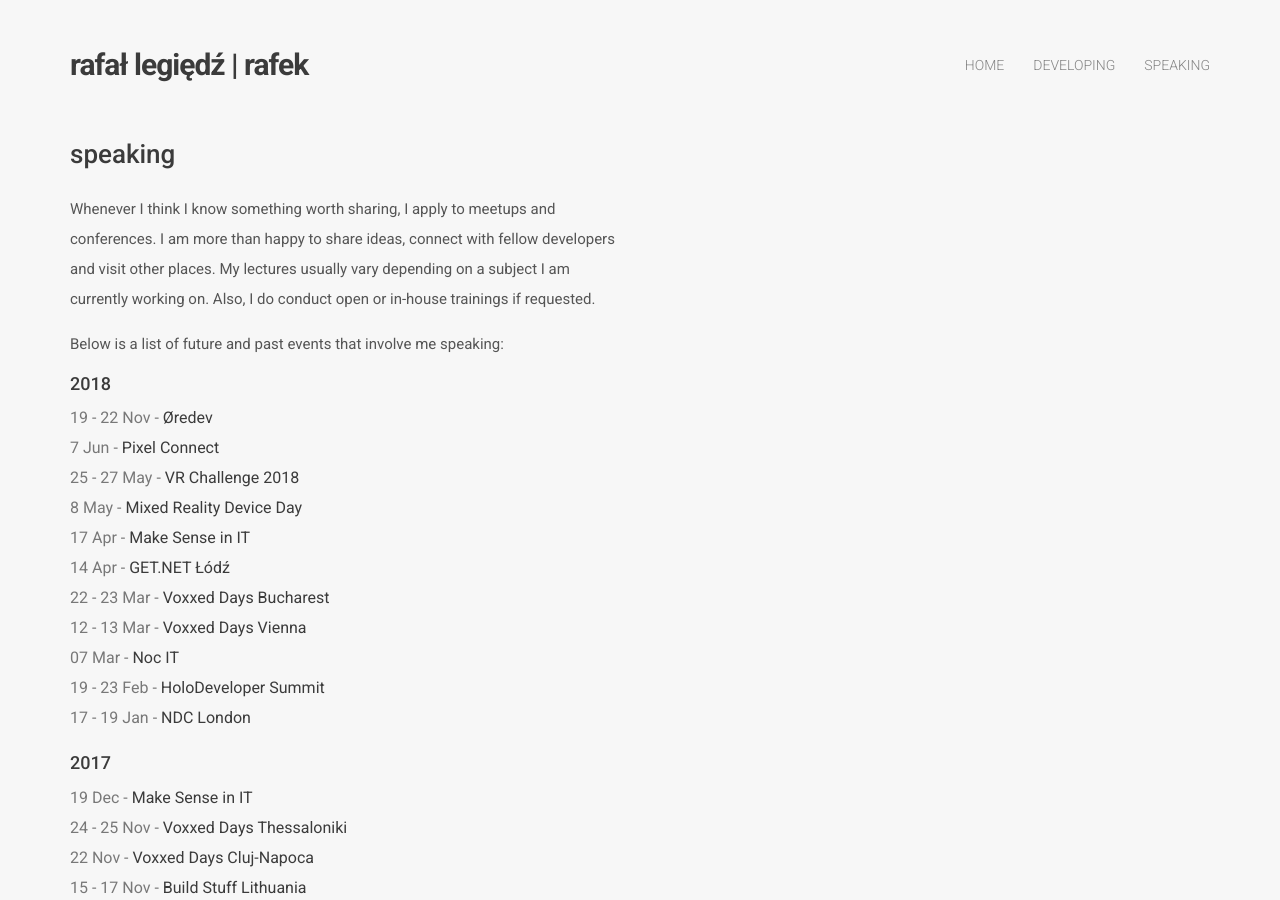
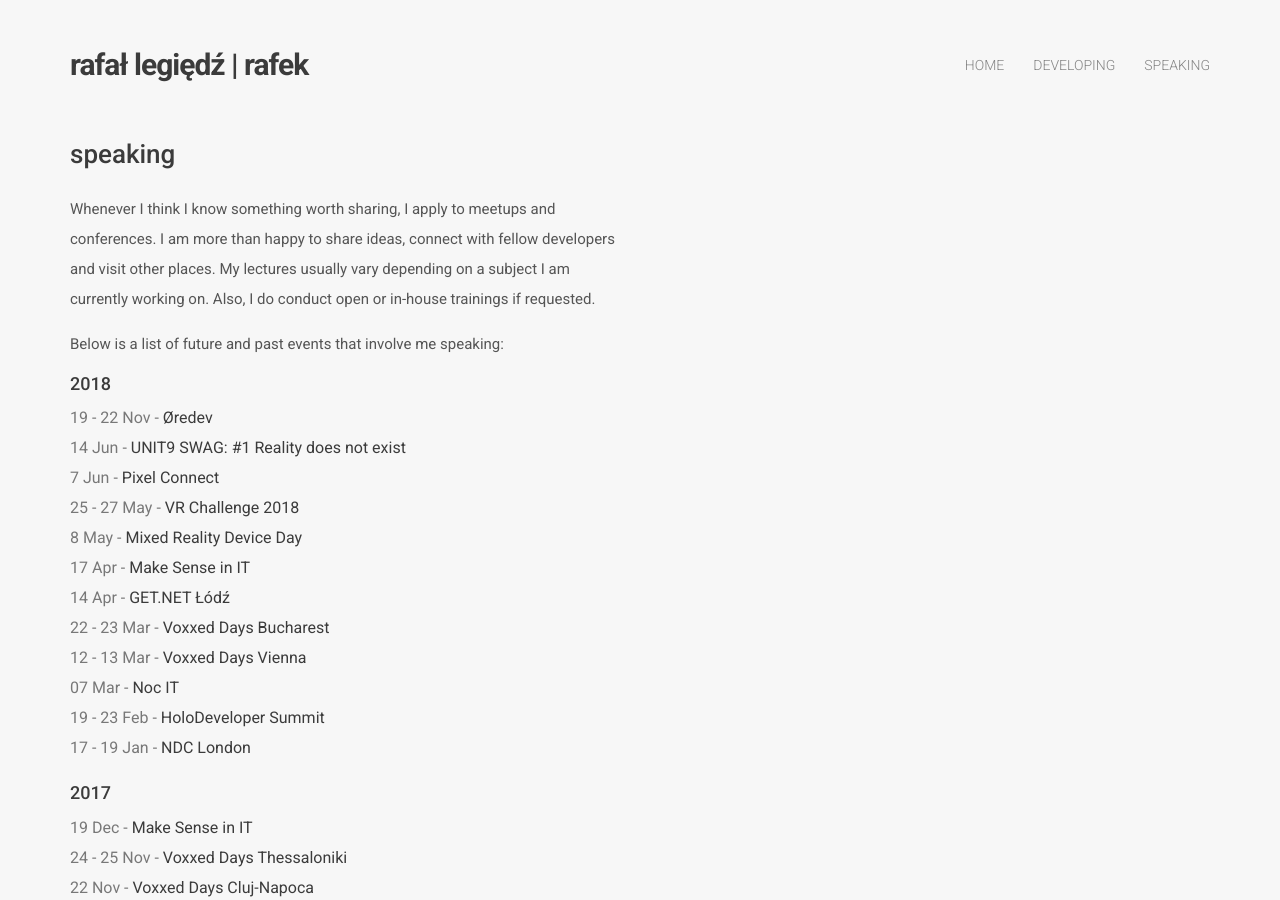
Before and after one commit to rafek/rafek.github.io, a Jekyll site: the page built from speaking/index.html, in a window 1280 px wide and 900 px high. Built offline with Jekyll 4.4.1, drawn with Linux system fonts in a browser that asks for light colours; nearby versions of some CDN libraries.

Commit message:
Added UNIT9 event.

```diff
--- a/speaking/index.html
+++ b/speaking/index.html
@@ -27,6 +27,9 @@
                 <ul>
                   <li>
                     19 - 22 Nov - <a href="http://oredev.org/">Øredev</a>
+                  </li>
+                  <li>
+                    14 Jun - <a href="https://www.facebook.com/events/174303396537587/">UNIT9 SWAG: #1 Reality does not exist</a>
                   </li>
                   <li>
                     7 Jun - <a href="http://pixel-connect.com/en/">Pixel Connect</a>
```
